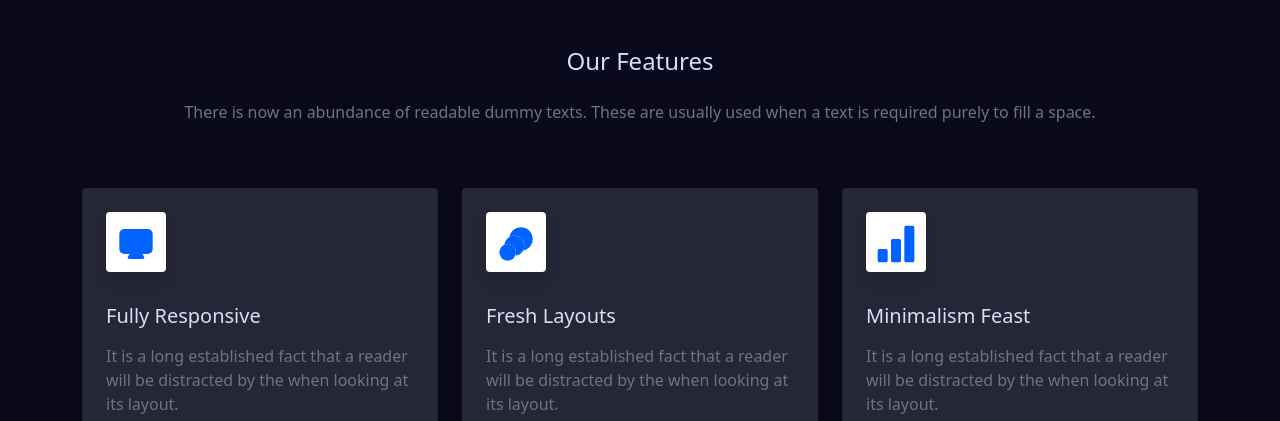
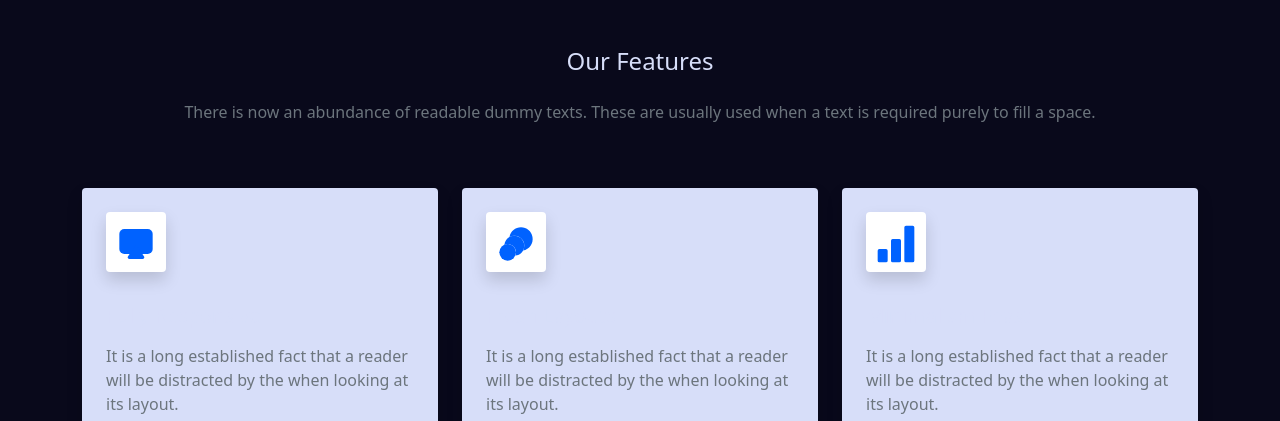
Before and after one commit to Clifftech123/Costumer_website_project, a website: page index.html in a window 1280 px wide. Shown: the part 81-502 px from the top of the page. Drawn offline with nearby package versions, Linux system fonts and the light colour scheme; a web font is replaced by a local one.

Commit message:
i change a color on the home page

```diff
--- a/CSS/Style.css
+++ b/CSS/Style.css
@@ -106,7 +106,7 @@ body{
 
 /* ================  FIRST_CONTENT=================  */
     .bg{
-        background-color: var(--clr-kbd-bg) !important;
+        background-color: var(   --clr-code-txt) !important;
         color: var(  --clr-code-txt) ;
 
     }
```
